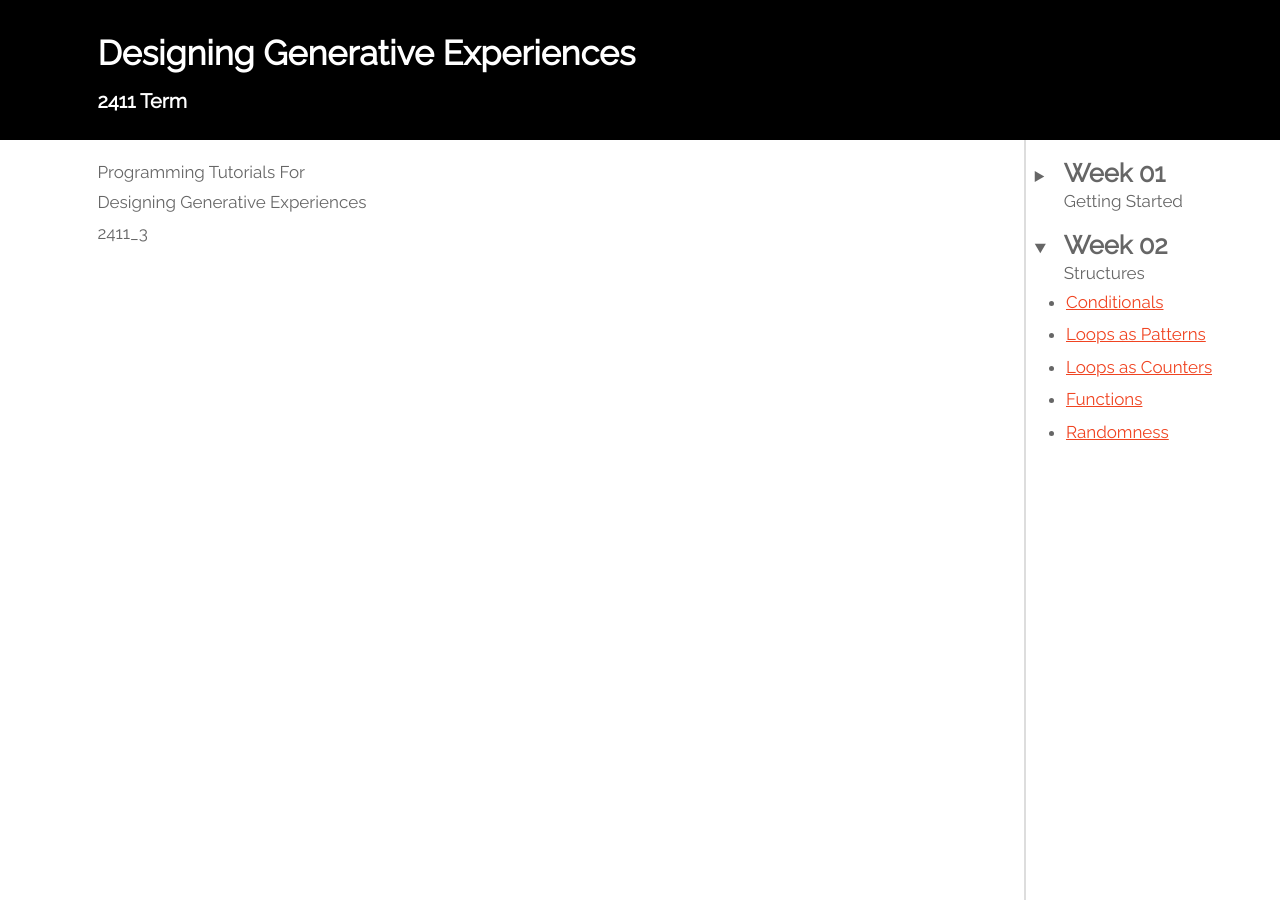
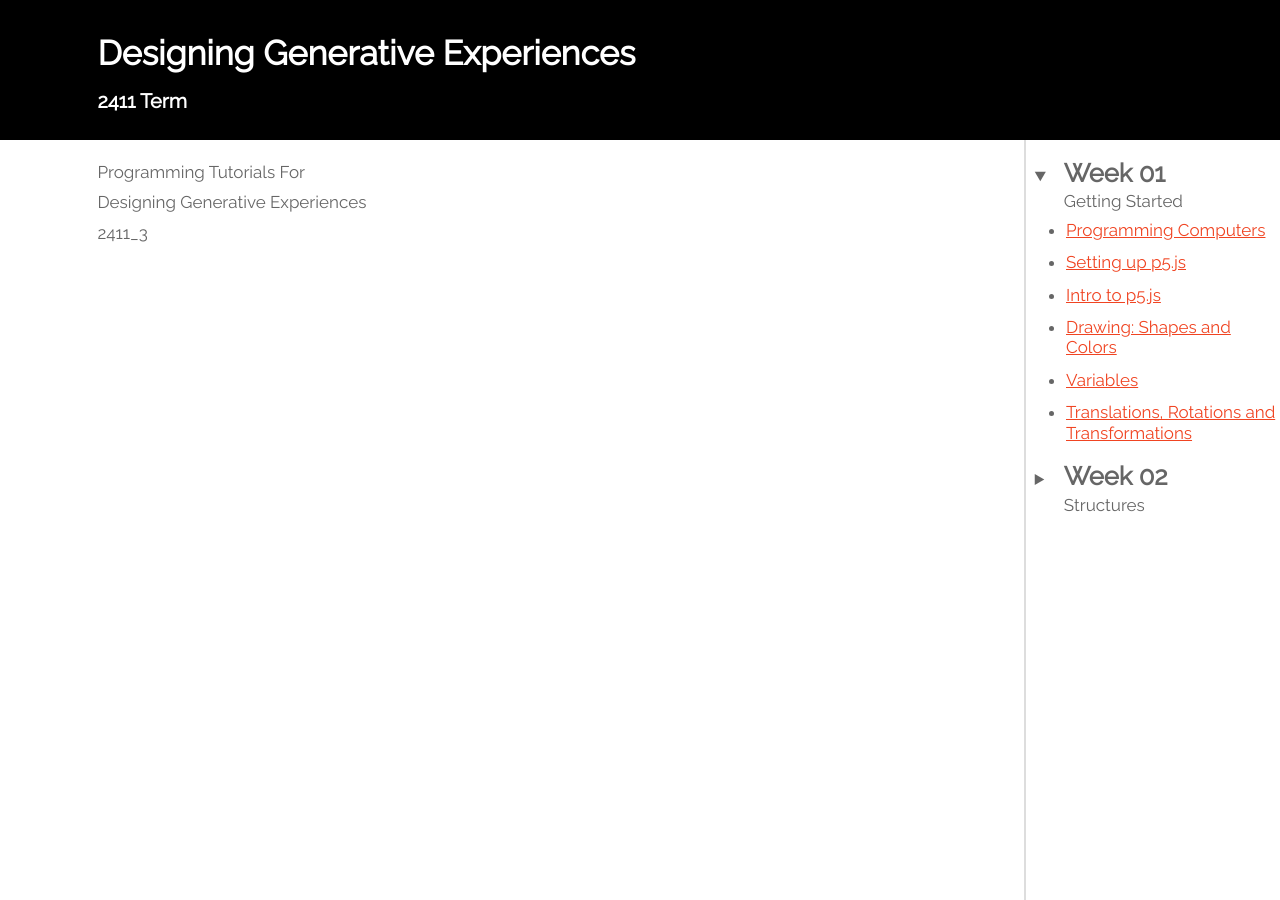
Before and after one commit to genxp-2411/genxp-2411.github.io, a Jekyll site: the page built from _pages/index.md, in a window 1280 px wide and 900 px high. Built offline with Jekyll 4.4.1, drawn with Linux system fonts in a browser that asks for light colours; our own code applies the rules of GitHub Pages for plain Markdown files; some of the changed lines change nothing that is shown.

Commit message:
use # and url to keep open menu consistent

```diff
--- a/_includes/menu.html
+++ b/_includes/menu.html
@@ -18,7 +18,7 @@
     functions
     random
   {% endcapture %}
-  {% include menu-section.html section="week02" title=title topics=topics open="open" %}
+  {% include menu-section.html section="week02" title=title topics=topics %}
 
   {% comment %}
   {% assign title = "Week 03: Time" %}
--- a/js/main.js
+++ b/js/main.js
@@ -11,4 +11,26 @@ document.addEventListener("DOMContentLoaded", () => {
   const viewHeight = window.innerHeight;
   const topHeight = top.offsetHeight;
   menu.style.height = `${viewHeight - topHeight}px`;
+
+  // which menu to keep open
+  const url = window.location.href;
+  let menuWeek = 1;
+  const weekPos = url.indexOf("week");
+  const hashNums = window.location.hash.match(/\d+/g);
+
+  if (weekPos > -1) {
+    menuWeek = parseInt(url.slice(weekPos + 4, weekPos + 6));
+  } else if (hashNums) {
+    menuWeek = parseInt(hashNums[0]);
+  }
+
+  const menuDetailEls = document.getElementsByClassName("menu-details");
+
+  for (let idx = 0; idx < menuDetailEls.length; idx++) {
+    if (idx == menuWeek - 1) {
+      menuDetailEls[idx].setAttribute("open", "");
+    } else {
+      menuDetailEls[idx].removeAttribute("open");
+    }
+  }
 });
```
